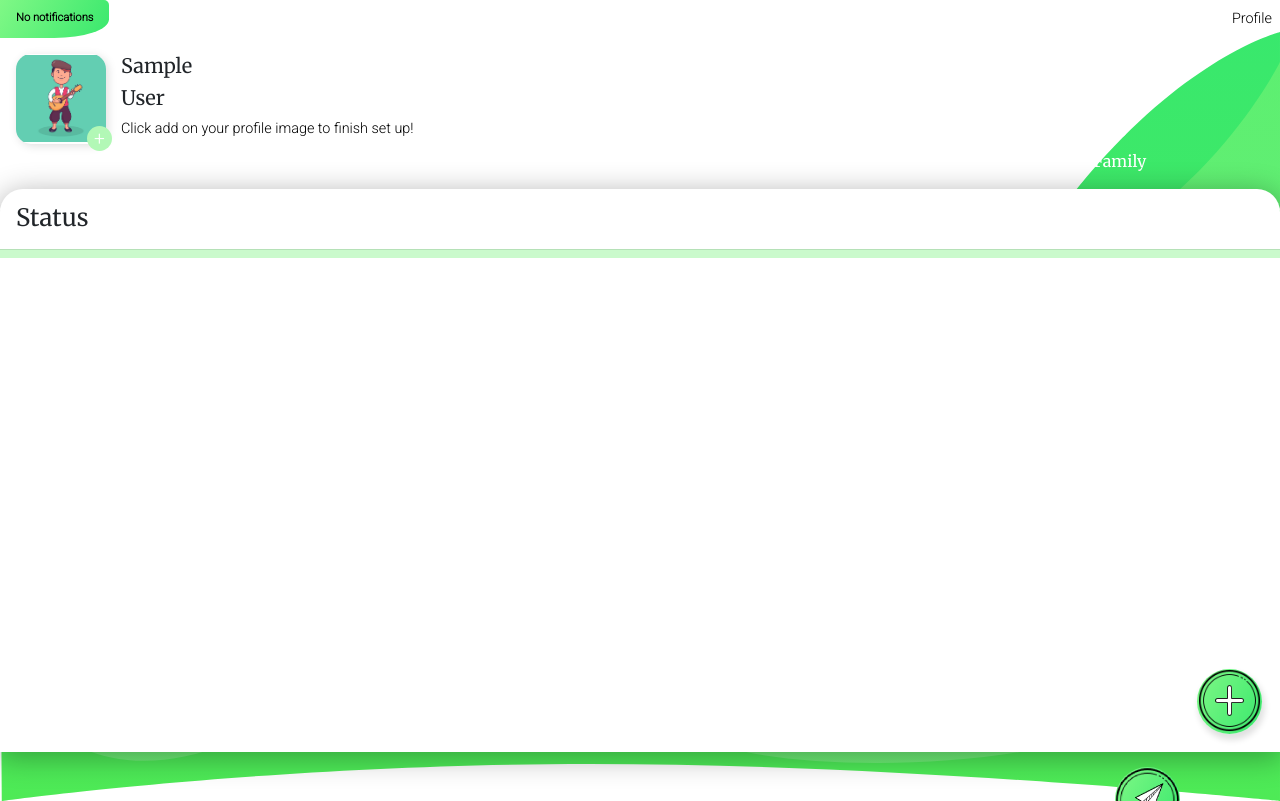
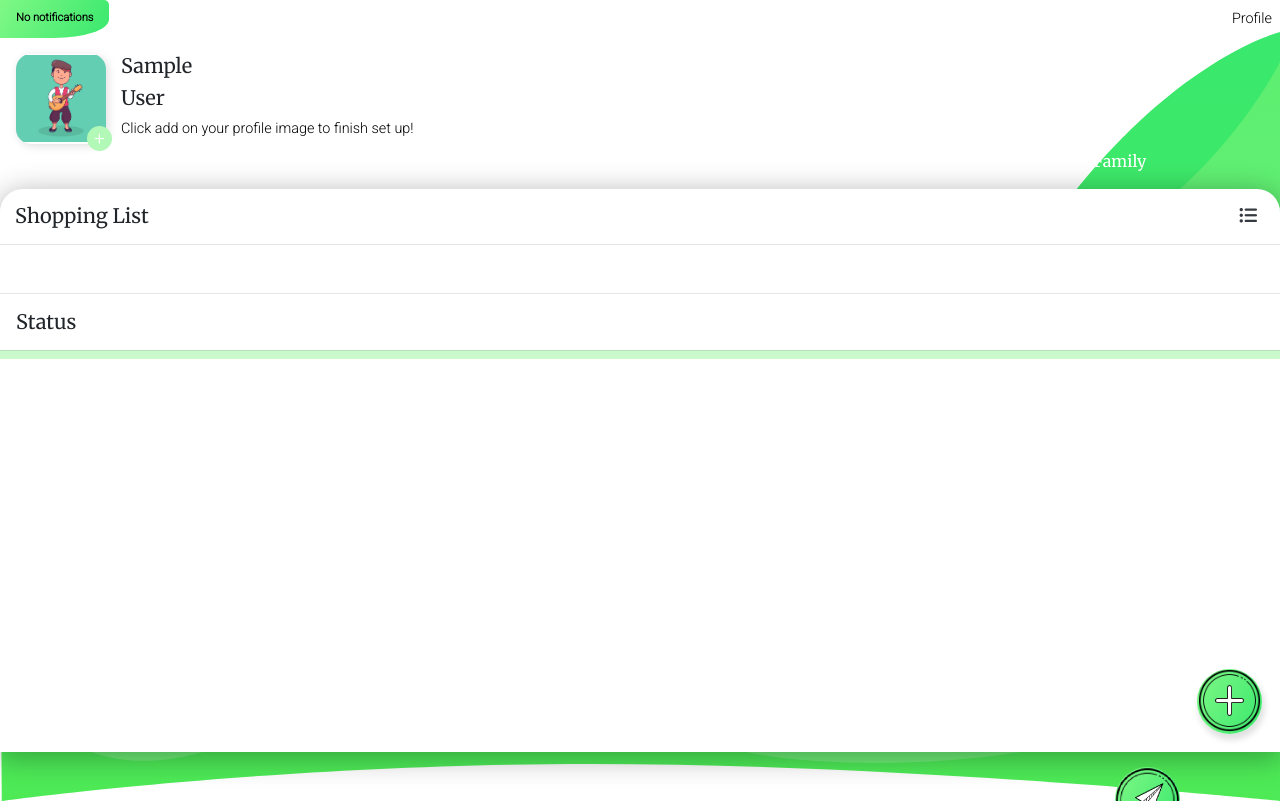
Before and after one commit to Code-Institute-Submissions/family_organiser, a Django app: page /user/profile/ in a window 1280 px wide. Shown: the part 48-849 px from the top of the page. Run offline with Django 3.2, Linux system fonts and the light colour scheme; the visitor is signed in with stand-in values (Sample User, id 1); data comes from the database, SQL or seed files in the repository; data that the repository does not hold is empty; some libraries are stand-ins or nearby versions; grey boxes are pictures that could not be loaded.

Commit message:
Added items in list onto the profile page, and added category to quick add buttons.

```diff
--- a/shopping/models.py
+++ b/shopping/models.py
@@ -6,6 +6,9 @@ from django.utils import timezone
 class Category(models.Model):
     user = models.ForeignKey(User, related_name="category_user", on_delete=models.CASCADE)
     category = models.CharField(max_length=150)
+
+    def __str__(self):
+        return self.category
 
 class Item(models.Model):
     user = models.ForeignKey(User, related_name="item_user", on_delete=models.CASCADE)
--- a/static/css/_shopping_page.scss
+++ b/static/css/_shopping_page.scss
@@ -58,5 +58,11 @@
             align-items: center;
             font-size: 0.8em;
         }
+        .category {
+            position: absolute;
+            left: 3px;
+            bottom: 0px;
+            font-size: 9px;
+        }
     }
 }
--- a/static/css/style.css
+++ b/static/css/style.css
@@ -414,6 +414,13 @@ nav {
   font-size: 0.8em;
 }
 
+.shopping-item-container .shopping-item .category {
+  position: absolute;
+  left: 3px;
+  bottom: 0px;
+  font-size: 9px;
+}
+
 .login-container {
   padding-top: 40px;
   background-color: #6cf273;
--- a/user/templates/user/profile.html
+++ b/user/templates/user/profile.html
@@ -96,7 +96,23 @@
 
 <!-- users shopping list and status -->
 <div class="profile-page-container">
-    <h4 class="ml-3">Status</h4>
+    <div class="row m-0 p-0">
+        <div class="col-12 m-0">
+            <h5 class="m-0 d-flex align-items-center justify-content-between">Shopping List <a href="/shopping/shopping_page"><i class="fas fa-list-ul float-right mr-2 text-dark"></i></a></h5>
+        </div>
+    </div>
+    <hr>
+    <div class="shopping-item-container">
+        {% for item in items %}
+        <a class="shopping-item" href="/shopping/shopping_page">
+            <p class="m-0">{{ item.item }}</p>
+            <p class="m-0 category">{{ item.category }}</p>
+            <div class="text-dark">x{{ item.quantity }}</div>
+        </a>
+        {% endfor %}
+    </div>
+    <hr>
+    <h5 class="ml-3">Status</h5>
     <hr class="status-divider">
     <div class="row m-0 p-0 mb-5">
         {% for news in news_feed %}
@@ -109,9 +125,10 @@
                     {% else %}
                     <img src="{{ MEDIA_URL }}user-image.png" class="user-image-status float-left mr-3">
                     {% endif %}
-                    <h5>{{ news.user.first_name }} {{ news.user.last_name }}  <a class="icon-button  float-right mr-4" href="/status/update_status/remove/{{news.id}}">
-                        <img src="{{ MEDIA_URL }}icons/delete_icon.png" />
-                    </a></h5>
+                    <h6>{{ news.user.first_name }} {{ news.user.last_name }} <a class="icon-button  float-right mr-4"
+                            href="/status/update_status/remove/{{news.id}}">
+                            <img src="{{ MEDIA_URL }}icons/delete_icon.png" />
+                        </a></h6>
                     <h6 class="text-secondary">{{ news.title }}</h6>
 
                 </div>
@@ -175,7 +192,8 @@
                     {% endfor %}
                 </div>
                 <div class="col-12 p-2 mt-1 collapse" id="comment-form-container-{{news.id}}">
-                    <form class="d-flex justify-content-between status-comment-ajax" action="/status/add_comment/{{news.id}}/profile" id="{{ news.id }}" method="POST">
+                    <form class="d-flex justify-content-between status-comment-ajax"
+                        action="/status/add_comment/{{news.id}}/profile" id="{{ news.id }}" method="POST">
                         {% csrf_token %}
                         <input type="text" class="form-control" name="comment" id="input-{{ news.id }}" required>
                         <button class="btn btn-success ml-3">Comment</button>
@@ -200,6 +218,10 @@
 </button>
 
 
+{% endblock %}
+
+{% block extra_css %}
+<script src="https://kit.fontawesome.com/d4ed0579d0.js" crossorigin="anonymous"></script>
 {% endblock %}
 
 {% block extra_js %}
@@ -271,8 +293,8 @@
                 var imgId = '#like-img-' + formId;
                 var likeCounterId = '#like-count-' + formId;
 
-                tl.to(imgId, 0.2, { transform: 'rotateY(180deg)', ease: 'none'})
-                tl.to(imgId, 0.2, { transform: 'rotateY(0deg)', ease: 'none'})
+                tl.to(imgId, 0.2, { transform: 'rotateY(180deg)', ease: 'none' })
+                tl.to(imgId, 0.2, { transform: 'rotateY(0deg)', ease: 'none' })
 
                 if ($(imgId).attr('src') == "{{ MEDIA_URL }}icons/heart_pink_icon.png") {
                     $(imgId).attr('src', '{{ MEDIA_URL }}icons/heart_white_icon.png')
@@ -290,13 +312,13 @@
 
                     }
                 })
-                setTimeout(function() {
+                setTimeout(function () {
                     addLike = true;
-                },  2500)
+                }, 2500)
             }
         })
 
-    // add comment
+        // add comment
         var theForm = $('.status-comment-ajax');
         var addComment = true;
 
@@ -337,7 +359,7 @@
 
                     }
                 })
-                setTimeout(function() {
+                setTimeout(function () {
                     addComment = true
                 }, 2500)
             }
--- a/user/views.py
+++ b/user/views.py
@@ -42,12 +42,16 @@ def profile(request):
     # item categories
     item_categories = Category.objects.filter(user=request.user)
 
+    # get all items
+    items = Item.objects.filter(user=request.user)
+
     context = {
         'friend_count': len(all_friends),
         'friend_requests': len(friend_requests),
         'user_profile': user_profile,
         'news_feed': news_feed,
         'item_categories': item_categories,
+        'items': items,
     }
 
 
```
Also changed, not shown: shopping/templates/shopping/shopping_page.html (+8 -8 lines), shopping/views.py (+8 -2 lines), 1 other file.
